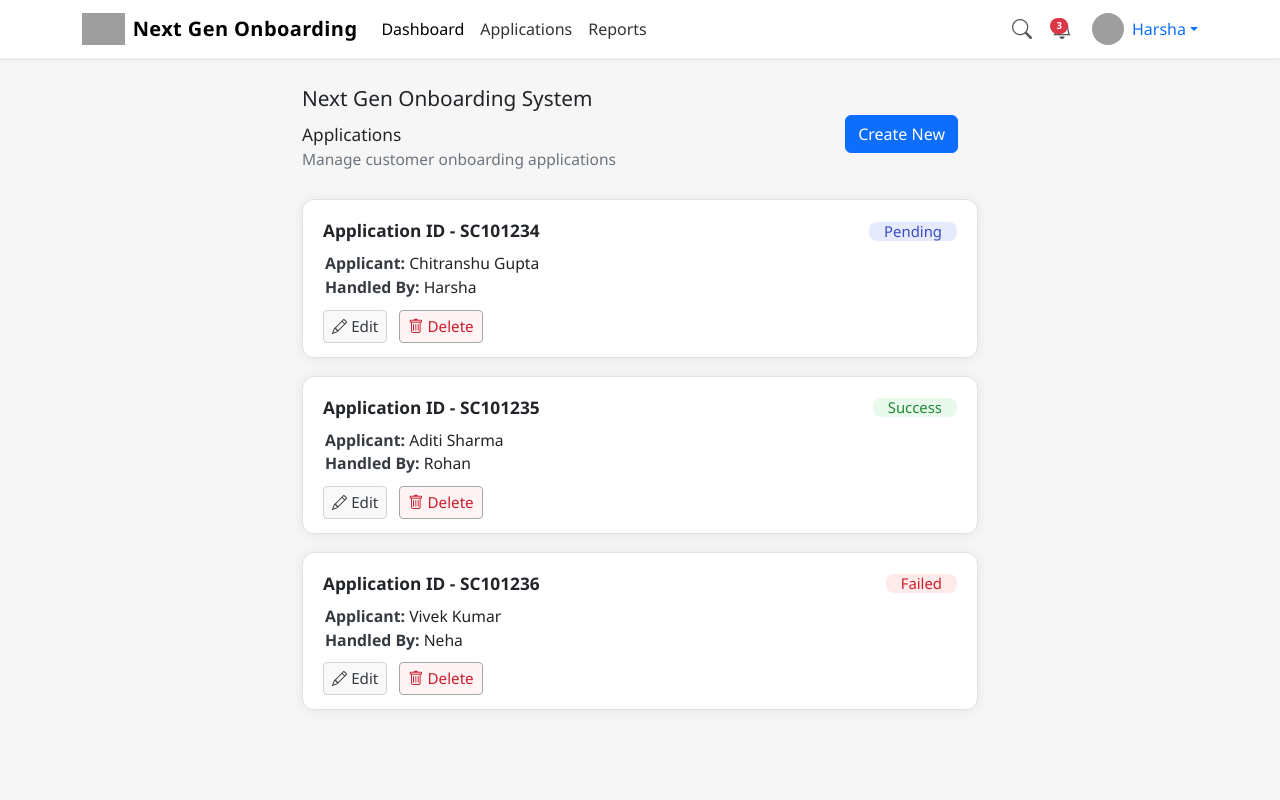
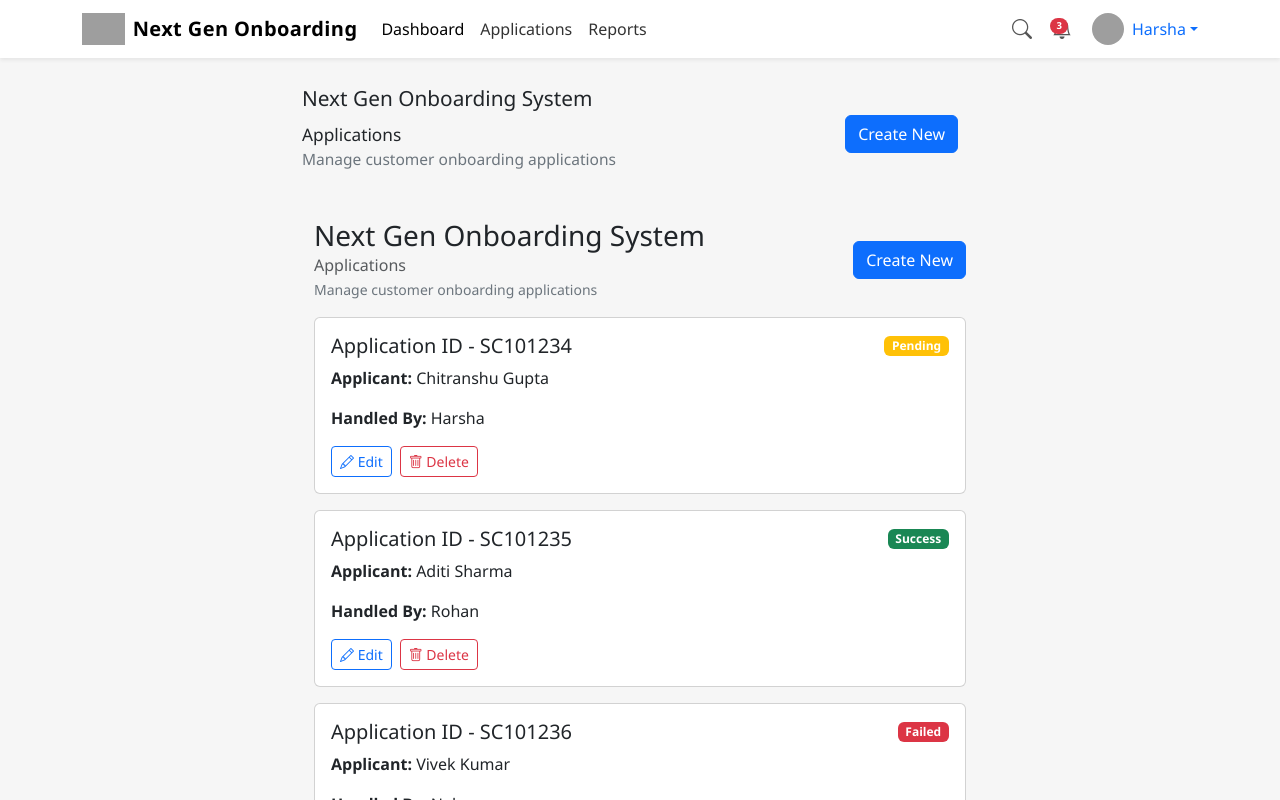
Before and after one commit to ChitranshuGupta-01/Temp, a React (Create React App) app: page / in a window 1280 px wide. Shown: the top 800 px of the page. Built offline with nearby package versions, Linux system fonts and the light colour scheme; grey boxes are pictures that could not be loaded.

Commit message:
Update ApplicationCard.js

```diff
--- a/src/components/ApplicationCard.js
+++ b/src/components/ApplicationCard.js
@@ -1,6 +1,123 @@
 import React, { useState } from "react";
 
-export default function ApplicationCard({ app, onDelete, onEdit }) {
+export default function ApplicationCard() {
+  const [applications, setApplications] = useState([
+    { id: "SC101234", status: "Pending", applicant: "Chitranshu Gupta", handler: "Harsha" },
+    { id: "SC101235", status: "Success", applicant: "Aditi Sharma", handler: "Rohan" },
+    { id: "SC101236", status: "Failed", applicant: "Vivek Kumar", handler: "Neha" },
+  ]);
+
+  const [showModal, setShowModal] = useState(false);
+  const [newApp, setNewApp] = useState({ id: "", status: "Pending", applicant: "", handler: "" });
+
+  const handleCreate = () => {
+    setNewApp({ id: "", status: "Pending", applicant: "", handler: "" });
+    setShowModal(true);
+  };
+
+  const handleSave = () => {
+    if (!newApp.id || !newApp.applicant || !newApp.handler) {
+      alert("Please fill all fields");
+      return;
+    }
+    setApplications([...applications, newApp]);
+    setShowModal(false);
+  };
+
+  const handleDelete = (id) => {
+    setApplications(applications.filter((app) => app.id !== id));
+  };
+
+  const handleEdit = (id, updatedApp) => {
+    setApplications(applications.map((app) => (app.id === id ? updatedApp : app)));
+  };
+
+  return (
+    <div className="container mt-4">
+      {/* Header */}
+      <div className="d-flex justify-content-between align-items-center mb-3">
+        <div>
+          <h3 className="mb-0">Next Gen Onboarding System</h3>
+          <p className="mb-0 text-muted">Applications</p>
+          <small className="text-secondary">Manage customer onboarding applications</small>
+        </div>
+        <button className="btn btn-primary" onClick={handleCreate}>
+          Create New
+        </button>
+      </div>
+
+      {/* Cards */}
+      {applications.map((app) => (
+        <Card key={app.id} app={app} onDelete={handleDelete} onEdit={handleEdit} />
+      ))}
+
+      {/* Modal */}
+      {showModal && (
+        <>
+          <div className="modal fade show" style={{ display: "block" }}>
+            <div className="modal-dialog">
+              <div className="modal-content">
+                <div className="modal-header">
+                  <h5 className="modal-title">Create New Application</h5>
+                  <button type="button" className="btn-close" onClick={() => setShowModal(false)}></button>
+                </div>
+                <div className="modal-body">
+                  <div className="mb-3">
+                    <label className="form-label">Application ID</label>
+                    <input
+                      type="text"
+                      className="form-control"
+                      value={newApp.id}
+                      onChange={(e) => setNewApp({ ...newApp, id: e.target.value })}
+                    />
+                  </div>
+                  <div className="mb-3">
+                    <label className="form-label">Applicant Name</label>
+                    <input
+                      type="text"
+                      className="form-control"
+                      value={newApp.applicant}
+                      onChange={(e) => setNewApp({ ...newApp, applicant: e.target.value })}
+                    />
+                  </div>
+                  <div className="mb-3">
+                    <label className="form-label">Handled By</label>
+                    <input
+                      type="text"
+                      className="form-control"
+                      value={newApp.handler}
+                      onChange={(e) => setNewApp({ ...newApp, handler: e.target.value })}
+                    />
+                  </div>
+                  <div className="mb-3">
+                    <label className="form-label">Status</label>
+                    <select
+                      className="form-select"
+                      value={newApp.status}
+                      onChange={(e) => setNewApp({ ...newApp, status: e.target.value })}
+                    >
+                      <option>Pending</option>
+                      <option>Success</option>
+                      <option>Failed</option>
+                    </select>
+                  </div>
+                </div>
+                <div className="modal-footer">
+                  <button type="button" className="btn btn-secondary" onClick={() => setShowModal(false)}>Cancel</button>
+                  <button type="button" className="btn btn-primary" onClick={handleSave}>Save</button>
+                </div>
+              </div>
+            </div>
+          </div>
+          <div className="modal-backdrop fade show"></div>
+        </>
+      )}
+    </div>
+  );
+}
+
+// Card component
+function Card({ app, onDelete, onEdit }) {
   const [isEditing, setIsEditing] = useState(false);
   const [tempData, setTempData] = useState({ ...app });
 
@@ -10,34 +127,25 @@
   };
 
   return (
-    <div className="application-card">
-      <div className="app-top-row">
+    <div className="card mb-3">
+      <div className="card-body">
+        <div className="d-flex justify-content-between align-items-center mb-2">
           {isEditing ? (
             <input
               type="text"
-            className="form-control"
+              className="form-control me-2"
               value={tempData.id}
               onChange={(e) => setTempData({ ...tempData, id: e.target.value })}
             />
           ) : (
-          <span className="app-id-title">Application ID - {app.id}</span>
+            <h5 className="mb-0">Application ID - {app.id}</h5>
           )}
-        <span
-          className={
-            app.status === "Pending"
-              ? "badge badge-pending"
-              : app.status === "Success"
-              ? "badge badge-success"
-              : "badge badge-failed"
-          }
-        >
+          <span className={`badge ${app.status === "Pending" ? "bg-warning" : app.status === "Success" ? "bg-success" : "bg-danger"}`}>
             {isEditing ? (
               <select
                 className="form-select form-select-sm"
                 value={tempData.status}
-              onChange={(e) =>
-                setTempData({ ...tempData, status: e.target.value })
-              }
+                onChange={(e) => setTempData({ ...tempData, status: e.target.value })}
               >
                 <option>Pending</option>
                 <option>Success</option>
@@ -48,65 +156,50 @@
             )}
           </span>
         </div>
-      <div className="app-details">
+        <p>
           <strong>Applicant:</strong>{" "}
           {isEditing ? (
             <input
               type="text"
               className="form-control"
               value={tempData.applicant}
-            onChange={(e) =>
-              setTempData({ ...tempData, applicant: e.target.value })
-            }
+              onChange={(e) => setTempData({ ...tempData, applicant: e.target.value })}
             />
           ) : (
             app.applicant
           )}
-        <br />
+        </p>
+        <p>
           <strong>Handled By:</strong>{" "}
           {isEditing ? (
             <input
               type="text"
               className="form-control"
               value={tempData.handler}
-            onChange={(e) =>
-              setTempData({ ...tempData, handler: e.target.value })
-            }
+              onChange={(e) => setTempData({ ...tempData, handler: e.target.value })}
             />
           ) : (
             app.handler
           )}
-      </div>
-      <div className="action-btns">
+        </p>
+        <div>
           {isEditing ? (
             <>
-            <button className="btn btn-success btn-sm" onClick={handleSave}>
-              Save
-            </button>
-            <button
-              className="btn btn-secondary btn-sm"
-              onClick={() => setIsEditing(false)}
-            >
-              Cancel
-            </button>
+              <button className="btn btn-success btn-sm me-2" onClick={handleSave}>Save</button>
+              <button className="btn btn-secondary btn-sm" onClick={() => setIsEditing(false)}>Cancel</button>
             </>
           ) : (
             <>
-            <button
-              className="btn btn-edit btn-sm"
-              onClick={() => setIsEditing(true)}
-            >
+              <button className="btn btn-outline-primary btn-sm me-2" onClick={() => setIsEditing(true)}>
                 <i className="bi bi-pencil"></i> Edit
               </button>
-            <button
-              className="btn btn-delete btn-sm"
-              onClick={() => onDelete(app.id)}
-            >
+              <button className="btn btn-outline-danger btn-sm" onClick={() => onDelete(app.id)}>
                 <i className="bi bi-trash"></i> Delete
               </button>
             </>
           )}
         </div>
       </div>
+    </div>
   );
 }
```
Lines whose indentation alone changed are shown as unchanged.
